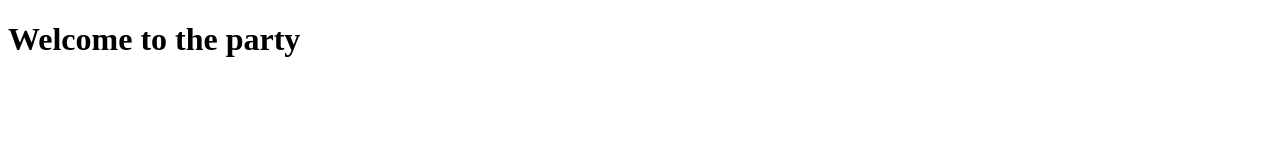
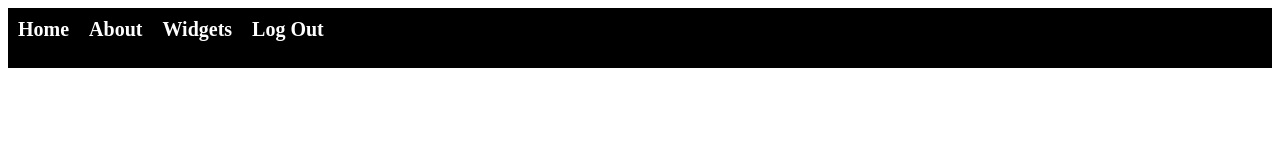
Before and after one commit to wolfsige/Flexbox-Sandbox, a plain HTML site: page index.html in a window 1280 px wide. Drawn offline with Linux system fonts and the light colour scheme.

Commit message:
add nav bar

```diff
--- a/css/style.css
+++ b/css/style.css
@@ -0,0 +1,12 @@
+nav {
+  display: flex;
+  height: 60px;
+  background-color: #000000;
+}
+
+div {
+  font-size: 20px;
+  font-weight: bold;
+  margin: 10px;
+  color: #ffffff;
+}
--- a/index.html
+++ b/index.html
@@ -8,6 +8,11 @@
   <title>Flex Sandbox</title>
 </head>
 <body>
-  <h1>Welcome to the party</h1>
+  <nav>
+    <div>Home</div>
+    <div>About</div>
+    <div>Widgets</div>
+    <div>Log Out</div>
+  </nav>
 </body>
 </html>
```
